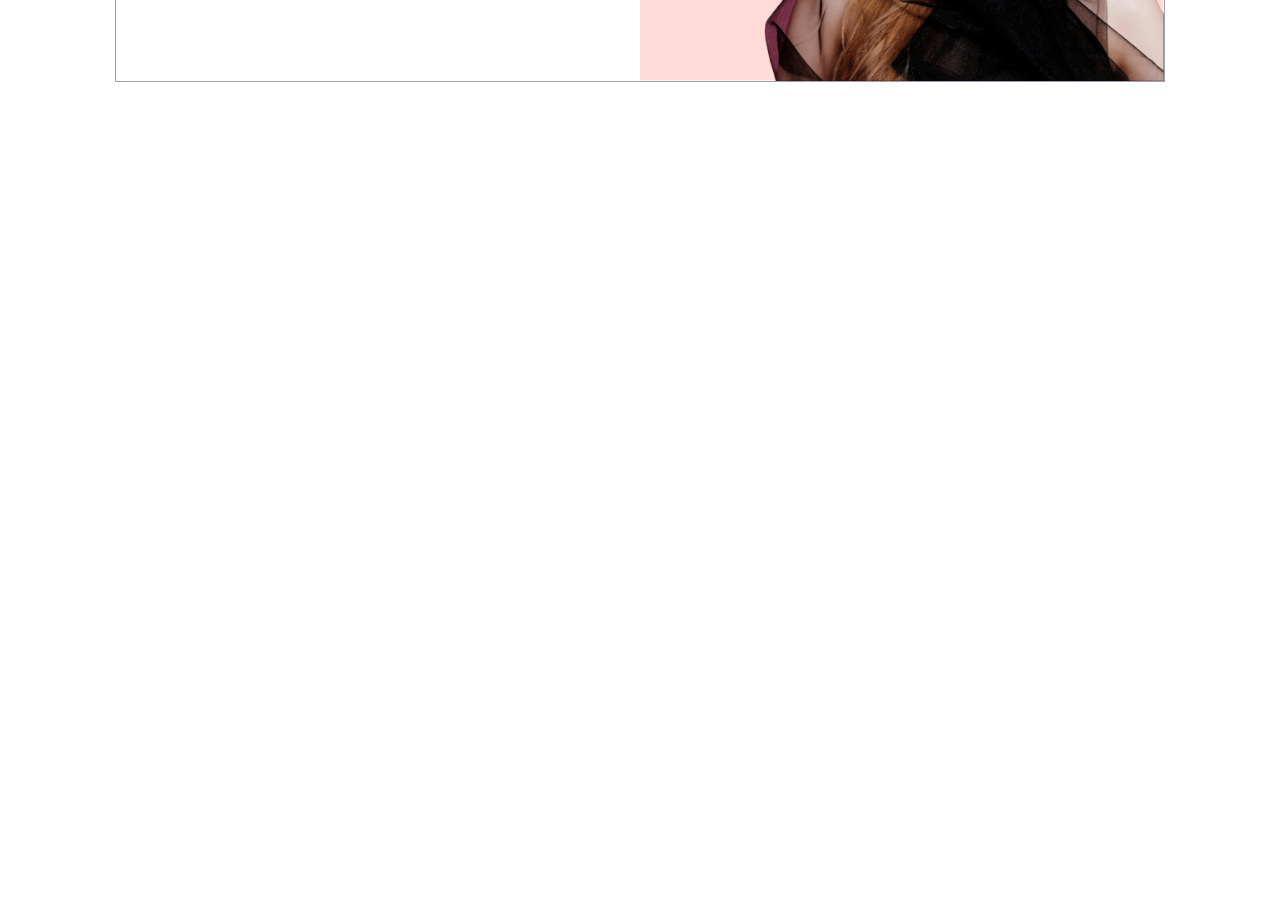
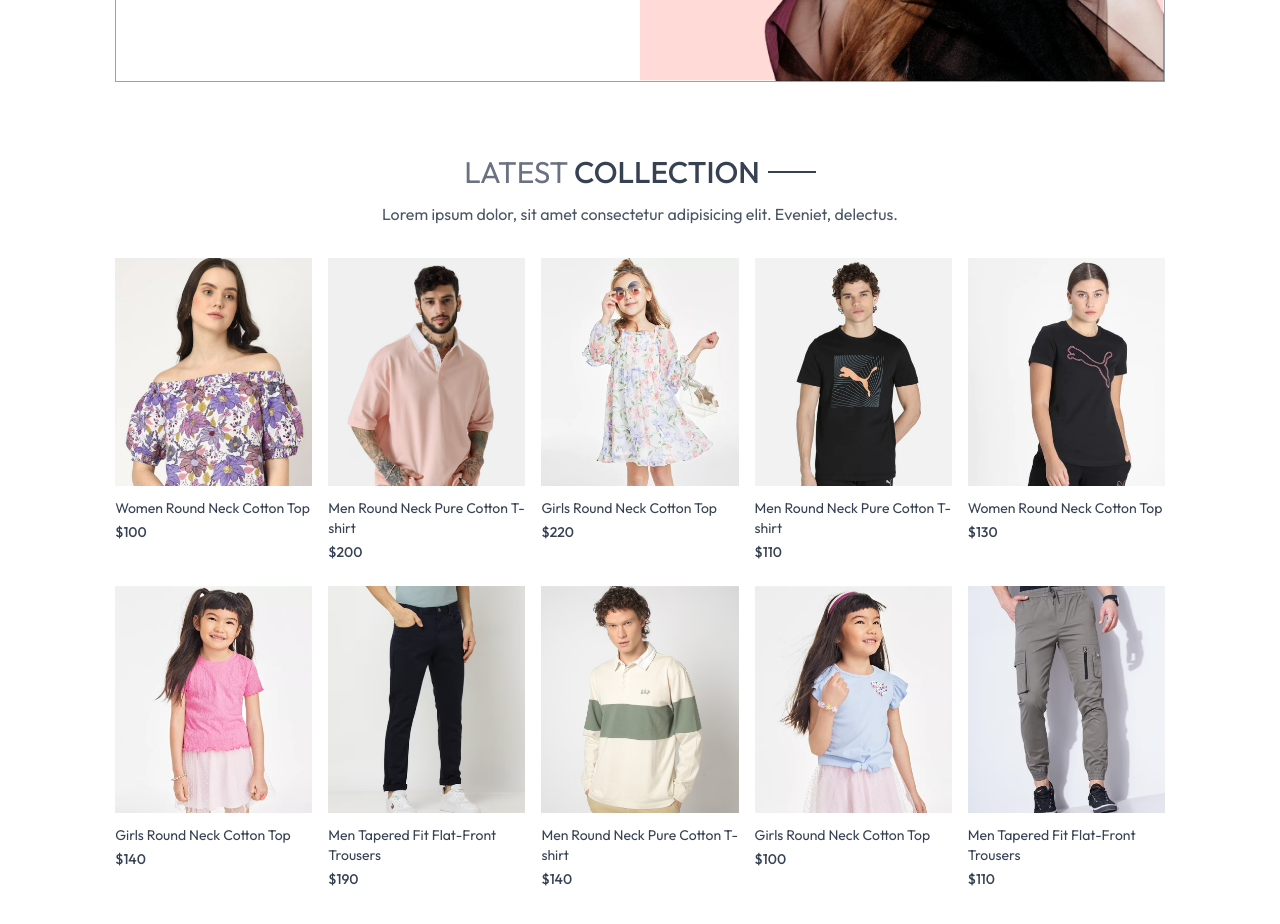
Before and after one commit to bunyanalmarsoos2-ship-it/Forever, a React (Vite) app: page / in a window 1280 px wide. Shown: the part 420-1344 px from the top of the page. Before the commit the page ends 800 px from the top, so only its background shows below. Built offline with nearby package versions, Linux system fonts and the light colour scheme.

Commit message:
Add latestCollection Section-1.28

```diff
--- /dev/null
+++ b/src/components/LatestCollection.jsx
@@ -0,0 +1,31 @@
+import React, { useContext, useEffect, useState } from "react";
+import { ShopContext } from "../context/ShopContext.jsx";
+import Title from "./Title.jsx";
+import ProductItem from "./ProductItem.jsx";
+const LatestCollection = () => {
+  const { products } = useContext(ShopContext);
+  const [latestProducts, setLatestProducts] = useState([]);
+
+  useEffect(() => {
+    setLatestProducts(products.slice(0, 10));
+  },[]);
+  return (
+    <div className="my-10">
+      <div className="text-center py-8 text-3xl">
+        <Title text1={"LATEST"} text2={"COLLECTION"} />
+        <p className="w-3/4 m-auto textxs sm:text-sm md:text-base text-gray-600">
+          Lorem ipsum dolor, sit amet consectetur adipisicing elit. Eveniet,
+          delectus.
+        </p>
+      </div>
+      {/* Rendering Products */}
+    <div className="grid grid-cols-2 sm:grid-cols-3 md:grid-cols-4 lg:grid-cols-5 gap-4 gap-y-6">
+        {latestProducts.map((item, index)=>(
+         <ProductItem id={item._id} image = {item.image} name={item.name} price={item.price}/>
+    ))}
+    </div>
+    </div>
+  );
+};
+
+export default LatestCollection;
--- a/src/components/Navbar.jsx
+++ b/src/components/Navbar.jsx
@@ -5,7 +5,9 @@
   const [visible, setVisible] = useState(false);
   return (
     <div className="flex items-center justify-between py-5 font-medium">
+      <Link to="/">
       <img src={assets.logo} className="w-36" alt="" />
+      </Link>
       <ul className="hidden sm:flex gap-5 text-sm text-gray-700">
         <NavLink to="/" className="flex flex-col items-center gap-1">
           <p>HOME</p>
--- /dev/null
+++ b/src/components/ProductItem.jsx
@@ -0,0 +1,21 @@
+import React, { useContext } from "react";
+import { Link } from "react-router-dom";
+import { ShopContext } from "../context/ShopContext";
+
+const ProductItem = ({ id, image, name, price }) => {
+  const { currency } = useContext(ShopContext);
+  return (
+    <Link className="text-gray-700 cursor-pointer" to={`/product/${id}`}>
+      <div className="overflow-hidden">
+        <img src={image[0]} className='hover:scale-110 transition ease-in-out' alt="" />
+      </div>
+      <p className="pt-3 pb-1 text-sm">{name}</p>
+      <p className="text-sm font-medium">
+        {currency}
+        {price}
+      </p>
+    </Link>
+  );
+};
+
+export default ProductItem;
--- /dev/null
+++ b/src/components/Title.jsx
@@ -0,0 +1,12 @@
+import React from 'react'
+
+const Title = ({text1, text2}) => {
+  return (
+    <div className="inline-flex gap-2 items-center mb-3">
+        <p className='text-gray-500'>{text1} <span className='text-gray-700 font-medium'>{text2}</span></p>
+        <p className='w-8 sm:w-12 h-[4px] sm:h-[2px] bg-gray-700'></p>
+    </div>
+  )
+}
+
+export default Title
--- /dev/null
+++ b/src/context/ShopContext.jsx
@@ -0,0 +1,22 @@
+import { createContext } from "react";
+
+import {products} from "../assets/frontend_assets/assets.js";
+
+export const ShopContext = createContext();
+
+const ShopContextProvider = (props) => {
+  const currency = "$";
+  const delivery_fee = 10;
+
+  const value = {
+    products,
+    currency,
+    delivery_fee,
+  };
+
+  return (
+    <ShopContext.Provider value={value}>{props.children}</ShopContext.Provider>
+  );
+};
+
+export default ShopContextProvider;
--- a/src/index.css
+++ b/src/index.css
@@ -13,3 +13,11 @@
     font-weight: 400;
     font-style: normal;
 }
+
+@media (max-width:640px) {
+    a.active{
+        background-color: black;
+        color: white;
+    }
+
+}
--- a/src/main.jsx
+++ b/src/main.jsx
@@ -1,10 +1,13 @@
-import { StrictMode } from 'react'
-import { createRoot } from 'react-dom/client'
-import './index.css'
-import App from './App.jsx'
-import {BrowserRouter} from 'react-router-dom'
-createRoot(document.getElementById('root')).render(
+import { StrictMode } from "react";
+import { createRoot } from "react-dom/client";
+import "./index.css";
+import App from "./App.jsx";
+import { BrowserRouter } from "react-router-dom";
+import ShopContextProvider from "./context/ShopContext.jsx";
+createRoot(document.getElementById("root")).render(
   <BrowserRouter>
-    <App />
+    <ShopContextProvider>
+      <App />
+    </ShopContextProvider>
   </BrowserRouter>,
-)
+);
--- a/src/pages/Home.jsx
+++ b/src/pages/Home.jsx
@@ -1,9 +1,11 @@
 import React from 'react'
 import Hero from '../components/Hero'
+import LatestCollection from '../components/LatestCollection.jsx'
 const Home = () => {
   return (
     <div>
       <Hero/>
+      <LatestCollection/>
     </div>
   )
 }
```
